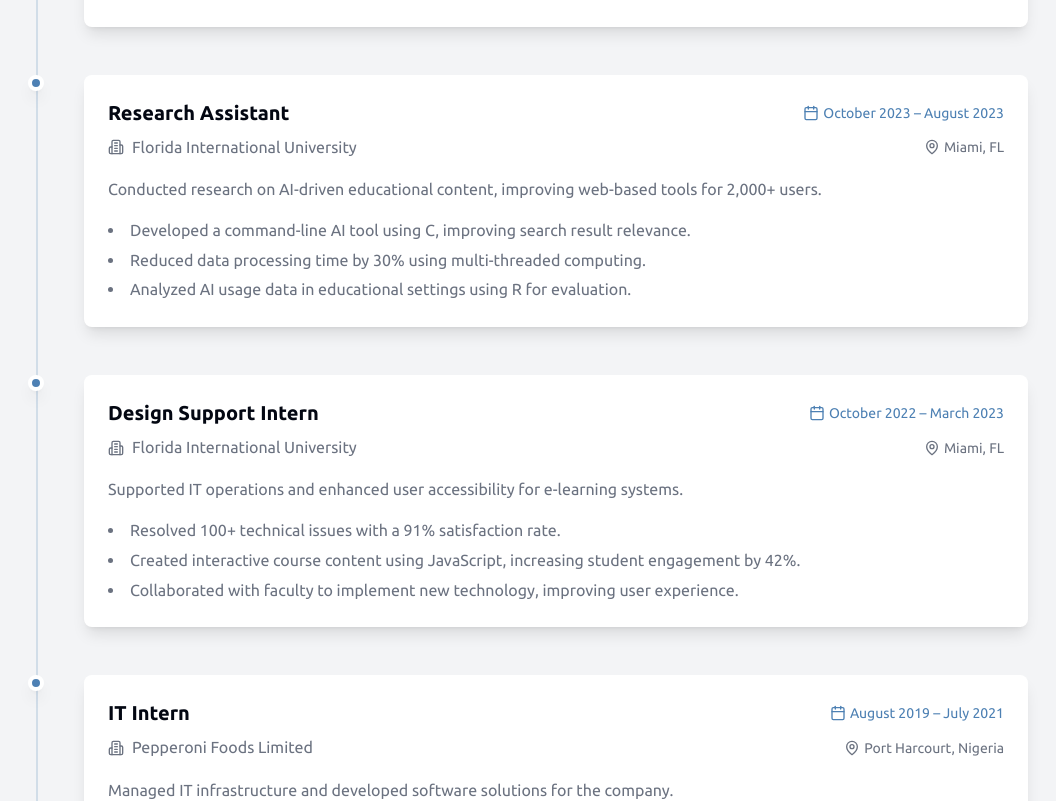
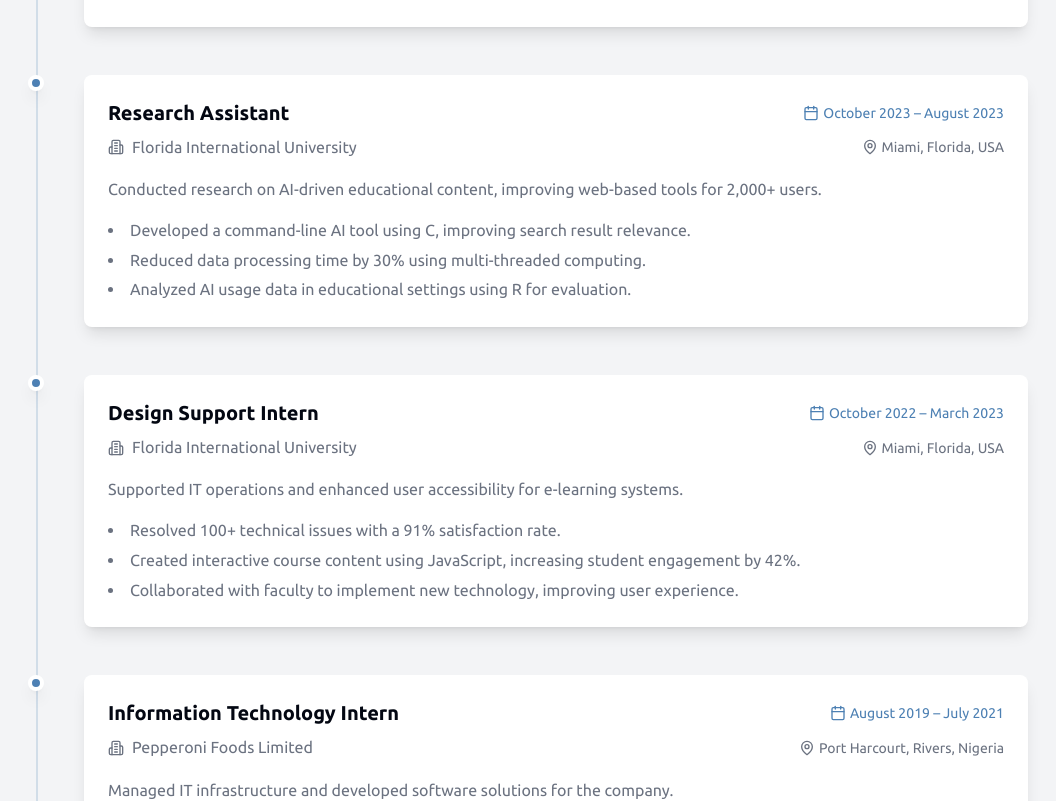
Before and after one commit to tegaidogun/tegaidogun.github.io, a Next.js app: page / in a window 1280 px wide. Shown: the part 1902-2703 px from the top of the page, without its empty margins (124-1180 px from the left). Built offline with nearby package versions, Linux system fonts and the light colour scheme; no server answers.

Commit message:
Just wanted to remove to update the content options

```diff
--- a/components/Contact.tsx
+++ b/components/Contact.tsx
@@ -1,12 +1,12 @@
-"use client"
+"use client";
 
-import { motion } from "framer-motion"
-import { Mail, Phone, Github, Linkedin, Twitter } from "lucide-react"
-import { contactConfig, socialprofils } from "../content_option"
-import { useForm, ValidationError } from "@formspree/react"
+import { motion } from "framer-motion";
+import { Mail, Phone, Github, Linkedin, Twitter } from "lucide-react";
+import { contactConfig, socialprofils } from "../content_option";
+import { useForm, ValidationError } from "@formspree/react";
 
 const Contact = () => {
-  const [state, handleSubmit] = useForm(contactConfig.YOUR_SERVICE_ID)
+  const [state, handleSubmit] = useForm(contactConfig.YOUR_SERVICE_ID!);
   return (
     <section id="contact" className="py-20 bg-background">
       <div className="container mx-auto px-6">
@@ -62,7 +62,10 @@ const Contact = () => {
             {state.succeeded ? (
               <div className="bg-green-100 border border-green-400 text-green-700 px-4 py-3 rounded-lg relative dark:bg-green-900 dark:border-green-700 dark:text-green-300">
                 <strong className="font-bold">Thanks for your message!</strong>
-                <span className="block sm:inline"> I'll get back to you soon.</span>
+                <span className="block sm:inline">
+                  {" "}
+                  I'll get back to you soon.
+                </span>
               </div>
             ) : (
               <form
@@ -82,7 +85,11 @@ const Contact = () => {
                     name="email"
                     className="shadow-sm appearance-none border rounded-lg w-full py-3 px-4 text-foreground leading-tight focus:outline-none focus:ring-2 focus:ring-primary bg-background"
                   />
-                  <ValidationError prefix="Email" field="email" errors={state.errors} />
+                  <ValidationError
+                    prefix="Email"
+                    field="email"
+                    errors={state.errors}
+                  />
                 </div>
                 <div className="mb-6">
                   <label
@@ -97,7 +104,11 @@ const Contact = () => {
                     rows={5}
                     className="shadow-sm appearance-none border rounded-lg w-full py-3 px-4 text-foreground leading-tight focus:outline-none focus:ring-2 focus:ring-primary bg-background"
                   />
-                  <ValidationError prefix="Message" field="message" errors={state.errors} />
+                  <ValidationError
+                    prefix="Message"
+                    field="message"
+                    errors={state.errors}
+                  />
                 </div>
                 <div className="flex items-center justify-end">
                   <motion.button
@@ -116,7 +127,7 @@ const Contact = () => {
         </div>
       </div>
     </section>
-  )
-}
+  );
+};
 
-export default Contact
+export default Contact;
--- a/content_option.js
+++ b/content_option.js
@@ -7,7 +7,8 @@ export const meta = {
   author: "Oghenetega Idogun",
   siteUrl: "https://tegaidogun.dev/",
   image: "/assets/user.jpeg",
-  keywords: "Software Developer, Computer Scientist, Systems Programmer, Research Engineer, C, C++, Unity, Python, javascript, rust, software engineer",
+  keywords:
+    "Software Developer, Computer Scientist, Systems Programmer, Research Engineer, C, C++, Unity, Python, javascript, rust, software engineer",
 };
 
 export const introdata = {
@@ -31,64 +32,69 @@ export const dataabout = {
 
 export const worktimeline = [
   {
-        jobtitle: "Software Graphics Engineer",
+    jobtitle: "Software Engineer",
     where: "Hash Studios LLC",
-        location: "Miami, FL",
+    location: "Plantation, Florida, USA",
     date: "August 2024 –  May 2025",
-        description: "Optimizing applications in Unity, incorporating C#, OpenGL, and HLSL to enhance interactivity and performance.",
+    description:
+      "Optimizing applications in Unity, incorporating C#, OpenGL, and HLSL to enhance interactivity and performance.",
     duties: [
       "Boosted application performance through shader optimization and memory management, reducing latency by 22%.",
       "Collaborated with teams using Agile methodologies, maintaining a perfect sprint record.",
-            "Automated deployment processes using CI/CD pipelines, reducing release times by 10%."
-        ]
+      "Automated deployment processes using CI/CD pipelines, reducing release times by 10%.",
+    ],
   },
   {
     jobtitle: "Software Developer",
     where: "HoloMath Project",
-        location: "Miami, FL",
+    location: "Miami, Florida, USA",
     date: "October 2023 – May 2024",
-        description: "Collaborated on a Unity-based project to develop an educational AR app for students.",
+    description:
+      "Collaborated on a Unity-based project to develop an educational AR app for students.",
     duties: [
       "Optimized system performance, reducing load times by 50%.",
       "Utilized C# and OpenGL to enhance system modularity and response times.",
-            "Presented the project at Art Basel Miami, resulting in 10 partnership inquiries."
-        ]
+      "Presented the project at Art Basel Miami, resulting in 10 partnership inquiries.",
+    ],
   },
   {
     jobtitle: "Research Assistant",
     where: "Florida International University",
-        location: "Miami, FL",
+    location: "Miami, Florida, USA",
     date: "October 2023 – August 2023",
-        description: "Conducted research on AI-driven educational content, improving web-based tools for 2,000+ users.",
+    description:
+      "Conducted research on AI-driven educational content, improving web-based tools for 2,000+ users.",
     duties: [
       "Developed a command-line AI tool using C, improving search result relevance.",
       "Reduced data processing time by 30% using multi-threaded computing.",
-            "Analyzed AI usage data in educational settings using R for evaluation."
-        ]
+      "Analyzed AI usage data in educational settings using R for evaluation.",
+    ],
   },
   {
     jobtitle: "Design Support Intern",
     where: "Florida International University",
-        location: "Miami, FL",
+    location: "Miami, Florida, USA",
     date: "October 2022 – March 2023",
-        description: "Supported IT operations and enhanced user accessibility for e-learning systems.",
+    description:
+      "Supported IT operations and enhanced user accessibility for e-learning systems.",
     duties: [
       "Resolved 100+ technical issues with a 91% satisfaction rate.",
       "Created interactive course content using JavaScript, increasing student engagement by 42%.",
-            "Collaborated with faculty to implement new technology, improving user experience."
-        ]
+      "Collaborated with faculty to implement new technology, improving user experience.",
+    ],
   },
   {
-        jobtitle: "IT Intern",
+    jobtitle: "Information Technology Intern",
     where: "Pepperoni Foods Limited",
-        location: "Port Harcourt, Nigeria",
+    location: "Port Harcourt, Rivers, Nigeria",
     date: "August 2019 – July 2021",
-        description: "Managed IT infrastructure and developed software solutions for the company.",
+    description:
+      "Managed IT infrastructure and developed software solutions for the company.",
     duties: [
       "Developed an in-house ledger application, saving the company over $2,000 annually.",
       "Improved server uptime to 99% by implementing Linux administration best practices.",
-            "Researched and introduced new tools that reduced project management time by 10 hours per month."
-        ]
+      "Researched and introduced new tools that reduced project management time by 10 hours per month.",
+    ],
   },
 ];
 
@@ -167,7 +173,14 @@ export const dataportfolio = [
     title: "Inventra Sync System",
     description:
       "An end-to-end inventory management and synchronization platform designed for reliability and extensibility. Implements modern web technologies and backend architecture for scalable product tracking.",
-    technologies: ["Java", "Spring Boot", "TypeScript", "Next.js", "PostgreSQL", "Docker"],
+    technologies: [
+      "Java",
+      "Spring Boot",
+      "TypeScript",
+      "Next.js",
+      "PostgreSQL",
+      "Docker",
+    ],
     link: "https://github.com/tegaidogun/inventra-sync-system",
     demo: "",
   },
@@ -175,7 +188,15 @@ export const dataportfolio = [
     title: "PasteDump",
     description:
       "A simple and fast pastebin application built with modern web technologies. Create and share text snippets, code, and logs with ease, featuring syntax highlighting, custom expiration times, and a clean, modern interface.",
-    technologies: ["Next.js", "TypeScript", "Supabase", "PostgreSQL", "Tailwind CSS", "shadcn/ui", "Vercel"],
+    technologies: [
+      "Next.js",
+      "TypeScript",
+      "Supabase",
+      "PostgreSQL",
+      "Tailwind CSS",
+      "shadcn/ui",
+      "Vercel",
+    ],
     link: "https://github.com/tegaidogun/pastedump",
     demo: "https://pastedump.tegaidogun.dev",
   },
@@ -183,7 +204,13 @@ export const dataportfolio = [
     title: "Latency Lens",
     description:
       "A browser-based tool that tests and visualizes latency, jitter, and packet loss to global servers. Built using Cloudflare Workers and modern frontend frameworks.",
-    technologies: ["Next.js", "TypeScript", "Tailwind CSS", "Cloudflare", "shadcn/ui"],
+    technologies: [
+      "Next.js",
+      "TypeScript",
+      "Tailwind CSS",
+      "Cloudflare",
+      "shadcn/ui",
+    ],
     link: "https://github.com/tegaidogun/latency-lens",
     demo: "https://lens.tegaidogun.dev",
   },
@@ -191,13 +218,14 @@ export const dataportfolio = [
     title: "Q-Shell",
     description:
       "A Unix-like shell built from scratch to support command parsing, piping, and I/O redirection. Built to deepen systems-level understanding of POSIX-compliant shells.",
-    technologies: ["C", "Python", "Shell", "Linux", "Makefile"],
+    technologies: ["C", "Python", "Shell", "Linux", "Makefile", "Markdown"],
     link: "https://github.com/tegaidogun/q-shell",
     demo: "",
   },
   {
     title: "Physics Augmented Reality Simulation",
-    description: "An educational AR physics simulation built for Shellhacks Hackathon, earning first runner-up.",
+    description:
+      "An educational AR physics simulation built for Shellhacks Hackathon, earning first runner-up.",
     technologies: ["Unity", "C#", "GitHub"],
     link: "https://github.com/tegaidogun/cosmo-projectiles",
     demo: "",
@@ -209,7 +237,7 @@ export const dataportfolio = [
     technologies: ["Python", "Jupyter", "HTML", "Markdown", "GitHub"],
     link: "https://github.com/tegaidogun/data-analysis-bluegap",
     demo: "https://mybinder.org/v2/gh/tegaidogun/data-analysis-bluegap/HEAD?labpath=notebooks",
-  }
+  },
 ];
 
 export const blogposts = [
@@ -225,10 +253,11 @@ export const blogposts = [
 export const contactConfig = {
   YOUR_EMAIL: "mail@tegaidogun.dev",
   YOUR_FONE: "520-261-5316",
-  description: "Feel free to reach out to me for collaborations or inquiries about my work.",
-  YOUR_SERVICE_ID: "service_qak11yj",
-  YOUR_TEMPLATE_ID: "template_p2acunl",
-  YOUR_USER_ID: "uuhEPZtwcvlcCBRUZ",
+  description:
+    "Feel free to reach out to me for collaborations or inquiries about my work.",
+  YOUR_SERVICE_ID: process.env.NEXT_PUBLIC_YOUR_SERVICE_ID,
+  YOUR_TEMPLATE_ID: process.env.NEXT_PUBLIC_YOUR_TEMPLATE_ID,
+  YOUR_USER_ID: process.env.NEXT_PUBLIC_YOUR_USER_ID,
 };
 
 export const socialprofils = {
--- a/package.json
+++ b/package.json
@@ -11,6 +11,7 @@
   "dependencies": {
     "@emailjs/browser": "^4.3.3",
     "@formspree/react": "^3.0.0",
+    "dotenv": "^17.1.0",
     "framer-motion": "^11.0.3",
     "lucide-react": "^0.344.0",
     "next": "^15.3.3",
```
Also changed, not shown: app/layout.tsx (+10 -10 lines), 2 other files (tests, documents, lock files or other folders). Lines whose indentation alone changed are shown as unchanged.
